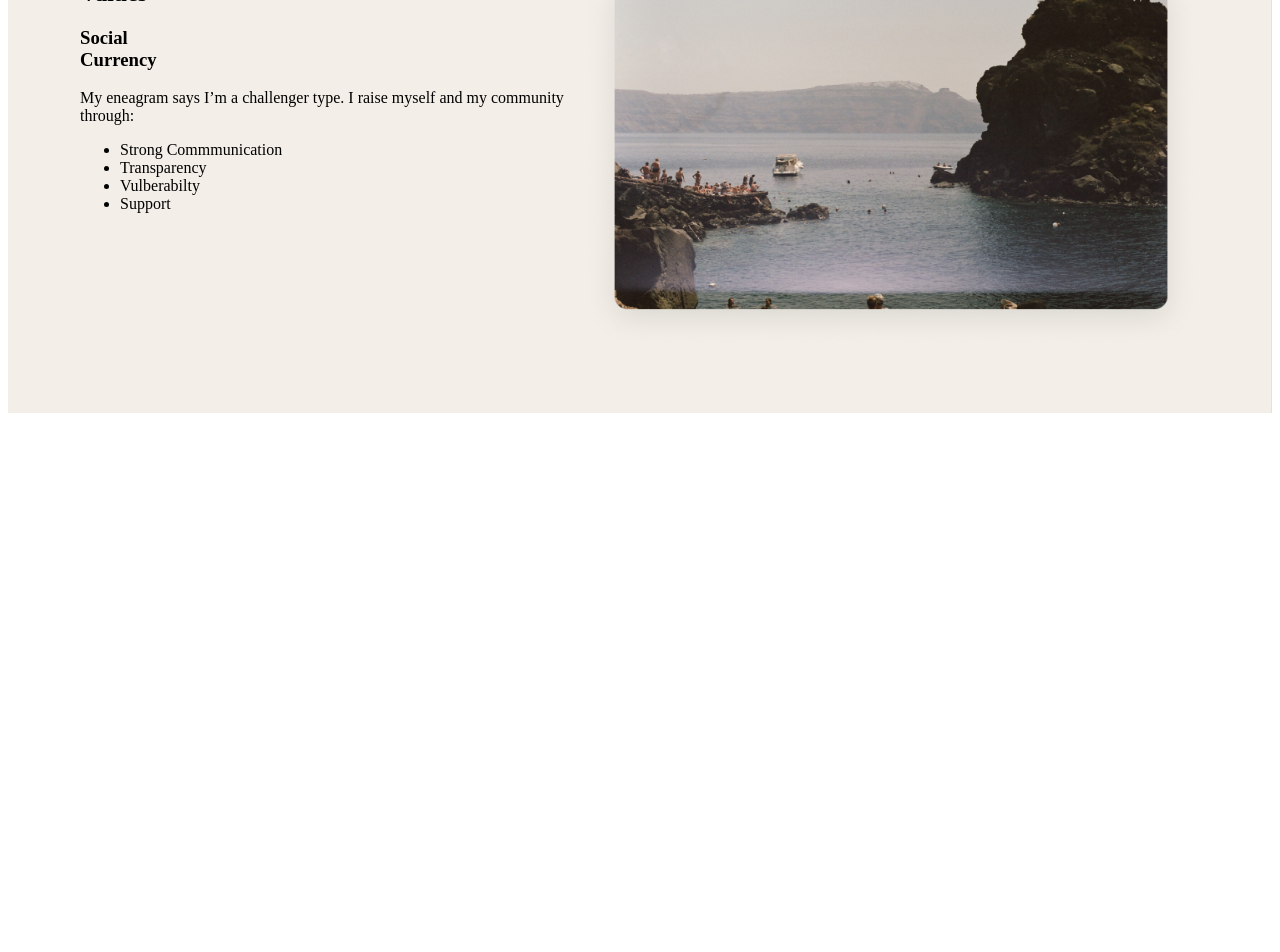
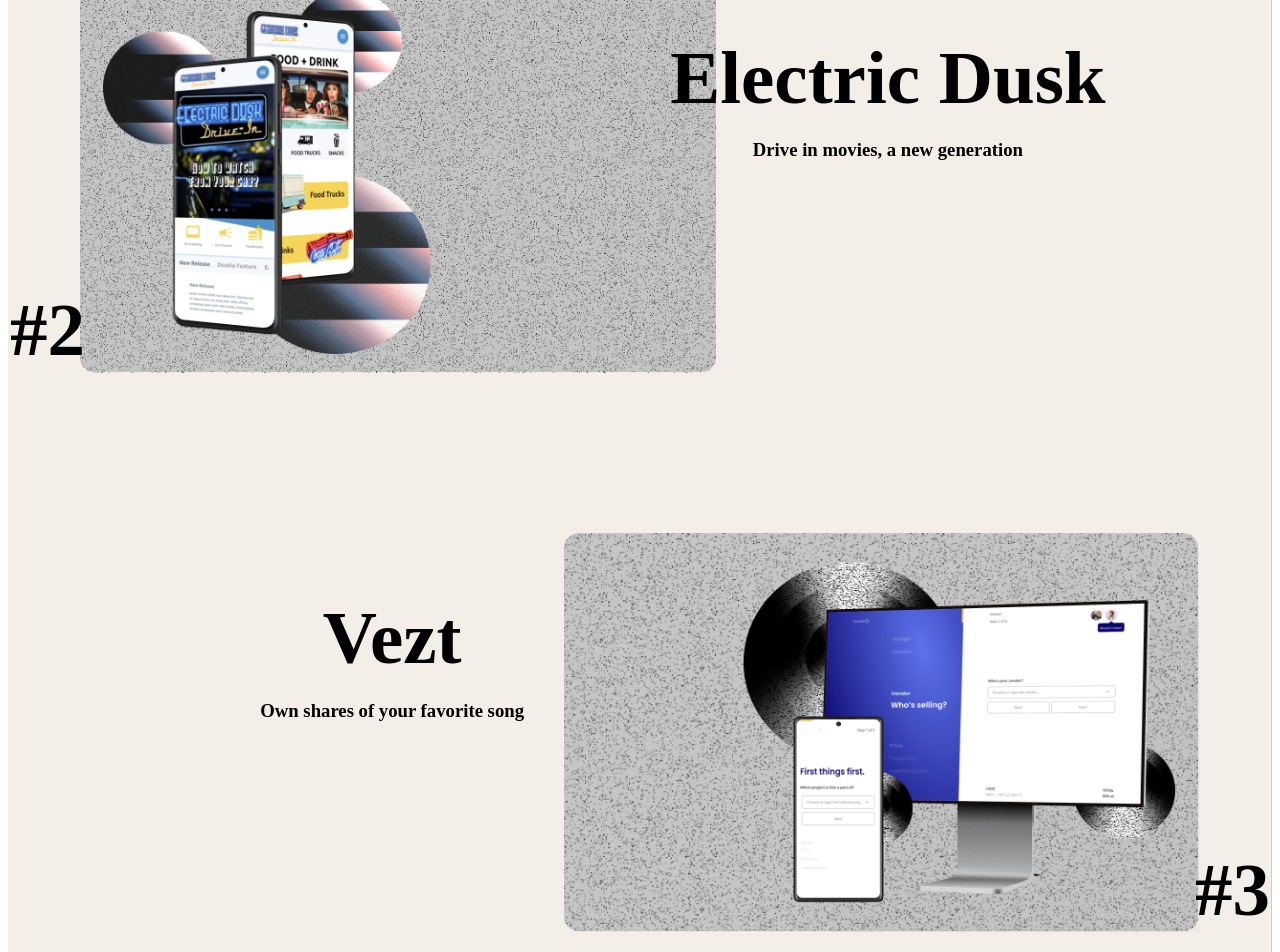
Before and after one commit to keubs/karim, a Next.js app: page /work in a window 1280 px wide. Shown: the part 1800-2752 px from the top of the page. Before the commit the page ends 2221 px from the top, so only its background shows below. Built offline with nearby package versions, Linux system fonts and the light colour scheme.

Commit message:
work page

```diff
--- a/pages/index.js
+++ b/pages/index.js
@@ -46,7 +46,6 @@ function Home({router}) {
             >
               <h1
                 className={styles.title}
-                layoutId="title"
               >
                   Karim
               </h1>
--- a/pages/work.js
+++ b/pages/work.js
@@ -5,6 +5,7 @@ import Image from 'next/image'
 import styles from '../styles/Work.module.css'
 import headerStyles from '../styles/Header.module.css'
 import { motion } from "framer-motion";
+import { Element, Link } from 'react-scroll';
 const Work = ({router}) => {
   return (
     <motion.div
@@ -47,14 +48,15 @@ const Work = ({router}) => {
                     Karim
                 </h1>
                 <p>
-                  Currently at the intersection of music &amp; the economy. Exploring blockchain solutions in shared ownership as a tool to drive patron engagement.
+                  Currently at the intersection of music &amp; the economy.
+                  Exploring blockchain solutions in shared ownership as a tool to drive patron engagement.
                 </p>
               </motion.div>
             {/* <Image src='/images/karim.png' width="470px" height="601px" /> */}
             <div className={styles.get_in_touch}>
-              <a className="scrollLink" href="mailto:test@Test.com">
+              <Link className="scrollLink" to="contact" smooth>
                   <div className={styles.circle}>Get In Touch</div>
-              </a>
+              </Link>
             </div>
           </main>
         </div>
@@ -62,7 +64,7 @@ const Work = ({router}) => {
       <section className={styles.section}>
         <div className={styles.container}>
           <h2>Selected Work</h2>
-            <div className={styles.cardLeft}>
+          <div className={styles.cardRight}>
             <Image src='/images/controlhub_work.png' width="662px" height="417px" />
             <div className={styles.cardCopy}>
               <div className={styles.cardTitles}>
@@ -74,27 +76,61 @@ const Work = ({router}) => {
                 </h3>
               </div>
             </div>
+            <div className={styles.number}>
+              <h1>
+                #1
+              </h1>
             </div>
-            <div className={styles.cardRight}>
-              <Image src='/images/image-values.png' width="662px" height="417px" />
+          </div>
+          <div className={styles.cardLeft}>
+            <Image src='/images/electric-dusk_work.png' width="662px" height="417px" />
             <div className={styles.cardCopy}>
               <div className={styles.cardTitles}>
                 <h1 className={styles.cardTitle}>
-                    Values
+                  Electric Dusk
                 </h1>
                 <h3 className={styles.cardTitleSubText}>
-                    Social<br/>Currency
+                  Drive in movies, a new generation
                 </h3>
               </div>
-                  <p>
-                    My eneagram says I’m a challenger type. I raise myself and my community through:
-                  </p>
-                  <ul>
-                    <li>Strong Commmunication</li>
-                    <li>Transparency </li>
-                    <li>Vulberabilty</li>
-                    <li>Support</li>
-                  </ul>
+            </div>
+            <div className={styles.number}>
+              <h1>
+                #2
+              </h1>
+            </div>
+          </div>
+          <div className={styles.cardRight}>
+            <Image src='/images/controlhub_work.png' width="662px" height="417px" />
+            <div className={styles.cardCopy}>
+              <div className={styles.cardTitles}>
+                <h1 className={styles.cardTitle}>
+                  Vezt
+                </h1>
+                <h3 className={styles.cardTitleSubText}>
+                  Own shares of your favorite song
+                </h3>
+              </div>
+            </div>
+            <div className={styles.number}>
+              <h1>
+                #3
+              </h1>
+            </div>
+          </div>
+        </div>
+      </section>
+      <Element name="contact" />
+      <section className={styles.section}>
+        <div className={styles.container}>
+          <h2>Contact</h2>
+          <div className={styles.contact}>
+            <h3>I'M THE TYPE OF TEXTER WHO CALLS (but I send a mean email)</h3>
+            <span className={styles.touch}>GET IN TOUCH</span>
+            <div>
+                <a target="_blank" href="http://instagram.com/karimsaleh">Insta</a><br />
+                <a target="_blank" href="https://open.spotify.com/user/karimsaleh888888?si=ccd71f9edfe14315">Spotify</a><br />
+                <a href="#">LinkdedIn</a>
               </div>
           </div>
         </div>
--- a/styles/Work.module.css
+++ b/styles/Work.module.css
@@ -30,6 +30,21 @@
   max-width: 1340px;
   margin: 0 auto;
 }
+
+.container h2 {
+  position: relative;
+}
+
+.container h2:before{
+  content: "";
+  position: absolute;
+  width: 91px;
+  height: 3px;
+  bottom: -10px;
+  left: 0;
+  border-bottom: 3px solid #272626;
+}
+
 
 .main {
   position: relative;
@@ -99,19 +114,80 @@
   display: flex;
   justify-content: space-around;
   margin: 3em;
-  min-height: 500px;
+  text-align: center;
+  margin: 3em 3em 10em 3em;
+  position: relative;
+}
+
+.cardLeft img {
+  z-index: 0;
+}
+
+.cardLeft h1 {
+  font-size: 75px;
+  font-family: 'monument_extendedregular';
+  z-index: 1;
+  margin-bottom: 0px;
+}
+
+.cardLeft .number {
+  position: absolute;
+  left: -70px;
+  bottom: 0px;
+}
+
+.cardLeft .number h1 {
+  font-family: 'neue_machinalight';
 }
 
 .cardRight {
   display: flex;
   justify-content: space-around;
   flex-direction: row-reverse;
-  margin: 3em;
+  margin: 3em 3em 10em 3em;
+  position: relative;
+}
+
+.cardRight .number {
+  position: absolute;
+  right: -70px;
+  bottom: 0px;
+}
+
+.cardRight .number h1 {
+  font-family: 'neue_machinalight';
+}
+
+.cardRight h1 {
+  font-size: 75px;
+  font-family: 'monument_extendedregular';
+  margin-bottom: 0px;
 }
 
 .cardCopy {
-  font-family: 'neue_machinalight';
-  width: 537px;
+  font-family: 'monument_extendedlight';
+  width: 650px;
+  z-index: 1;
+  text-align: center;
+  white-space: nowrap;
+}
+
+.cardRight .cardCopy {
+  margin-right: -140px;
+}
+
+.cardLeft .cardCopy {
+  margin-left: -140px;
+}
+
+.contact {
+  padding: 4em 1em;
+  min-height: 100vh;
+}
+
+.contact .touch {
+  font-size: 8em;
+  font-family: 'monument_extendedregular'
 }
 
 @keyframes slideIn {
```
Also changed, not shown: public/images/controlhub_work.png. Lines whose indentation alone changed are shown as unchanged.
